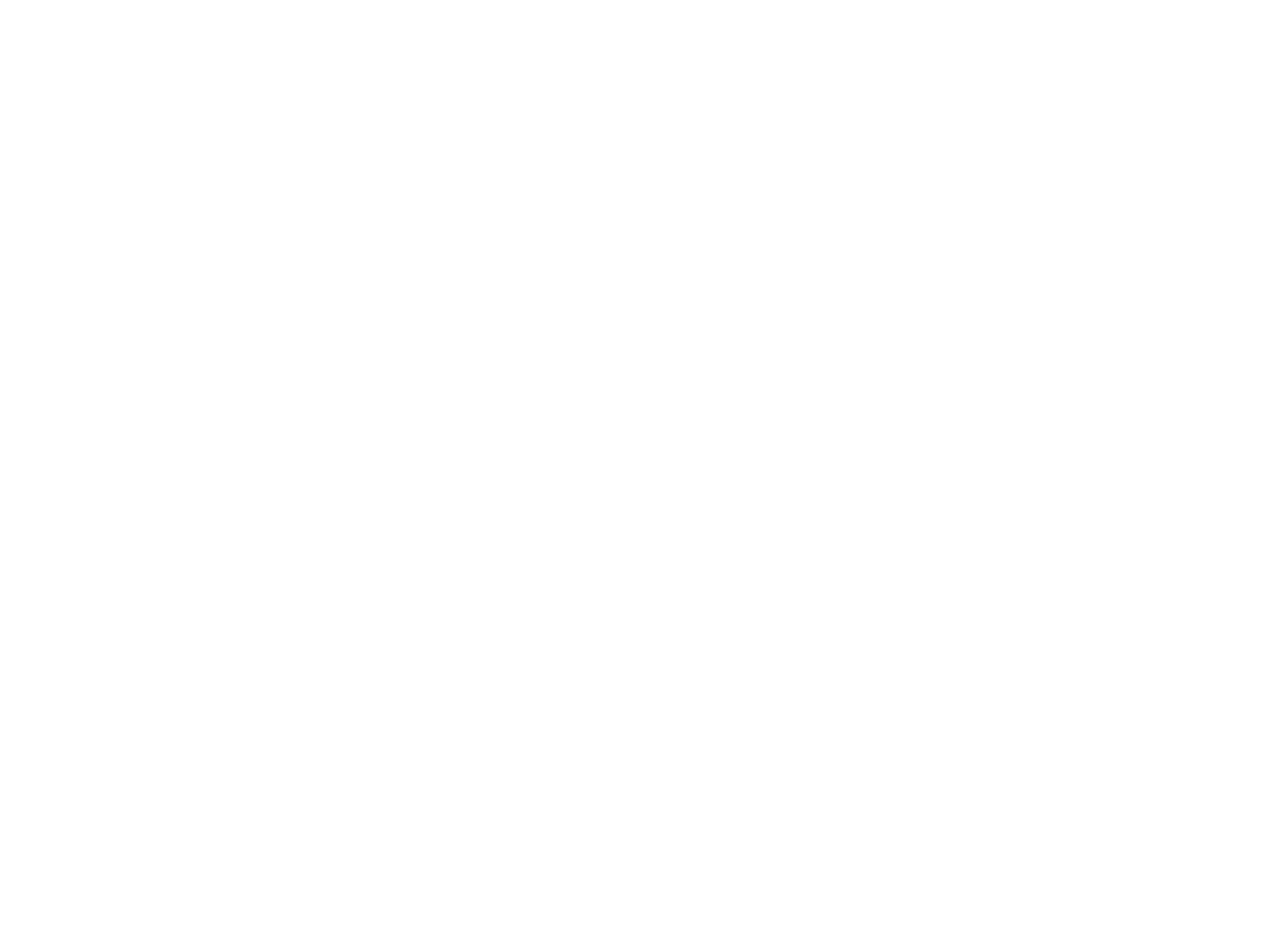
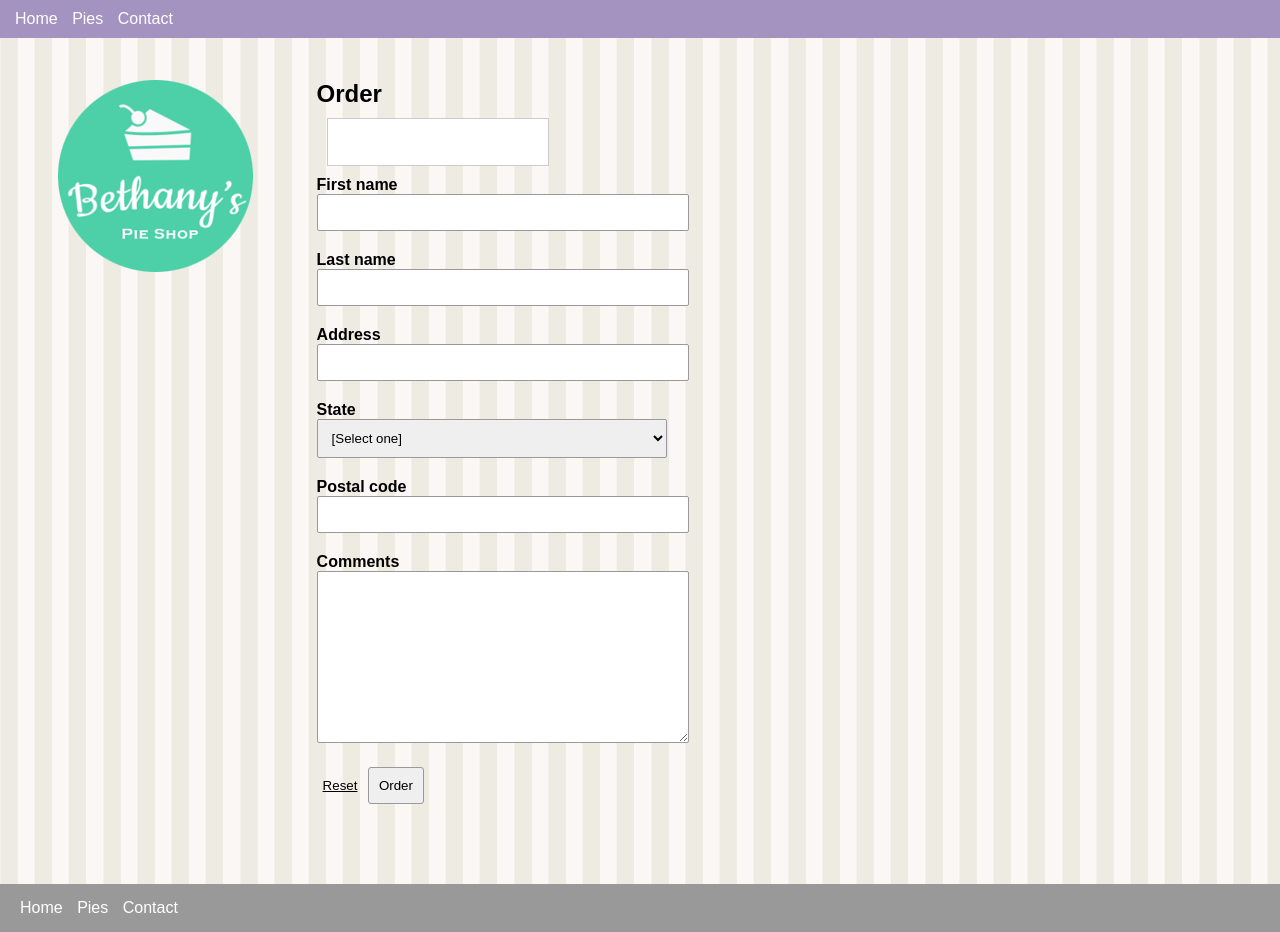
Before and after one commit to paveldemjanenko/b-pie-shop, a plain HTML site: page order.html in a window 1280 px wide. Before the commit the page ends 800 px from the top, so only its background shows below. Drawn offline with Linux system fonts and the light colour scheme.

Commit message:
Added order page and js for handling pie order and geolocation

```diff
--- a/order.html
+++ b/order.html
@@ -0,0 +1,181 @@
+<!DOCTYPE html>
+<html lang="en">
+<head>
+    <meta charset="UTF-8">
+    <meta http-equiv="X-UA-Compatible" content="IE=edge">
+    <meta name="viewport" content="width=device-width, initial-scale=1.0">
+    <link rel="stylesheet" href="site.css" type="text/css">
+    <style>
+
+        @media only screen and (min-width: 768px) {
+            article {
+                width: 350px;
+            }
+        }
+
+        .input-group {
+            margin-bottom: 20px;
+        }
+
+        .input-group input,
+        .input-group textarea,
+        .input-group select {
+            padding: 10px;
+            border: solid 1px #999;
+            border-radius: 2px;
+            width: 100%;
+        }
+
+        label {
+            font-weight: 600;
+        }
+
+        input[type="reset"] {
+            background: transparent;
+            border: 0;
+            text-decoration: underline;
+            cursor: pointer;
+        }
+
+        input[type="submit"] {
+            border: solid 1px #999;
+            border-radius: 3px;
+            padding: 10px;
+        }
+    </style>
+    <title>Order | Bethany's Pie Shop</title>
+</head>
+<body>
+    <header>
+        <nav>
+            <ul>
+                <li><a href="/">Home</a></li>
+                <li><a href="pies.html">Pies</a></li>
+                <li><a href="contact.html">Contact</a></li>
+            </ul>
+        </nav>
+    </header>
+    <main>
+        <aside><img src="images/logo.png" alt="Bethany's Pie Shop"></aside>
+        <article>
+            <h1>Order</h1>
+
+            <div class="pie">
+                <img src="" alt="" />
+                <div class="columns">
+                    <div class="title"></div>
+                    <div class="price"></div>
+                </div>
+                <p class="desc"></p>
+            </div>
+
+            <form action="http://localhost:7071/api/post" method="POST">
+                <input type="hidden" id="pie-order" name="pie-order" />
+                <input type="hidden" id="location" name="location" />
+
+                <div class="input-group">
+                    <div><label for="first-name">First name</label></div>
+                    <div><input type="text" name="first-name" id="first-name"></div>
+                </div>
+
+                <div class="input-group">
+                    <div><label for="last-name">Last name</label></div>
+                    <div><input type="text" name="last-name" id="last-name"></div>
+                </div>
+
+                <div class="input-group">
+                    <div><label for="address">Address</label></div>
+                    <div><input type="text" name="address" id="address"></div>
+                </div>
+
+                <div class="input-group">
+                    <div><label for="state">State</label></div>
+                    <div>
+                        <select name="state" id="state">
+                            <option value="" selected>[Select one]</option>
+                            <option value="Estonia" >Estonia</option>
+                            <option value="Latvia">Latvia</option>
+                            <option value="Lithuabia">Lithuania</option>
+                        </select>
+                    </div>
+                </div>
+
+                <div class="input-group">
+                    <div><label for="postal-code">Postal code</label></div>
+                    <div><input type="text" name="postal-code" id="postal-code"></div>
+                </div>
+
+                <div class="input-group">
+                    <div><label for="comments">Comments</label></div>
+                    <div>
+                        <textarea
+                            name="comments"
+                            id="comments"
+                            cols="30"
+                            rows="10"
+                        ></textarea>
+                    </div>
+                </div>
+
+                <input type="reset" value="Reset" />
+                <input type="submit" value="Order" />
+            </form>
+        </article>
+    </main>
+    <footer>
+        <nav>
+            <ul>
+                <li><a href="/">Home</a></li>
+                <li><a href="pies.html">Pies</a></li>
+                <li><a href="contact.html">Contact</a></li>
+            </ul>
+        </nav>
+    </footer>
+</body>
+<script>
+        window.addEventListener("DOMContentLoaded", function(e) {
+
+            let locationBox = document.querySelector("#location");
+
+            let location = {
+                latitude: "unknown",
+                longitude: "unknown"
+            };
+
+            window.navigator.geolocation.getCurrentPosition(
+                function(position) {
+                    location = {
+                        latitude: position.coords.latitude,
+                        longitude: position.coords.longitude
+                    };
+                    locationBox.value = JSON.stringify(location);
+                },
+                function(error) {
+                    locationBox.value = JSON.stringify(location);
+                }
+            );
+
+            const order = localStorage.getItem("order");
+            if (order) {
+                const pieOrder = JSON.parse(order);
+
+                const orderInput = document.querySelector("#pie-order");
+                orderInput.value = order;
+
+                const pie = document.querySelector(".pie");
+
+                const title = pie.querySelector(".title");
+                const price = pie.querySelector(".price");
+                const desc = pie.querySelector(".desc");
+
+                title.innerText = pieOrder.title;
+                price.innerText = pieOrder.price;
+                desc.innerText = pieOrder.desc;
+
+                const img = pie.querySelector("img");
+                img.setAttribute("src", `images/${pieOrder.id}.png`);
+                img.setAttribute("alt", pieOrder.title);
+            }
+    });
+</script>
+</html>
```
Also changed, not shown: pies.html (+26 -0 lines).
